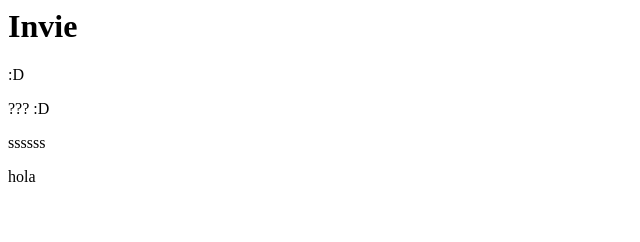
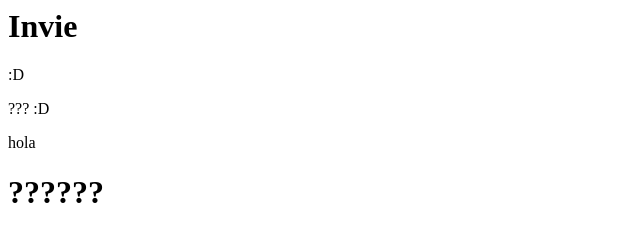
Before and after one commit to solnaranjo/conexion_mysql, a plain HTML site: page index.html in a window 1280 px wide. Shown: the whole page, without its empty margins (0-640 px from the left). Drawn offline with Linux system fonts and the light colour scheme.

Commit message:
Modificacion de la pagina web de Invie

```diff
--- a/index.html
+++ b/index.html
@@ -6,6 +6,6 @@
 
 <p>??? :D</p>
 
-<p>ssssss</p>
+<p>hola</p>
 
-<p>hola</p>
+<h1>??????</h1>
```
